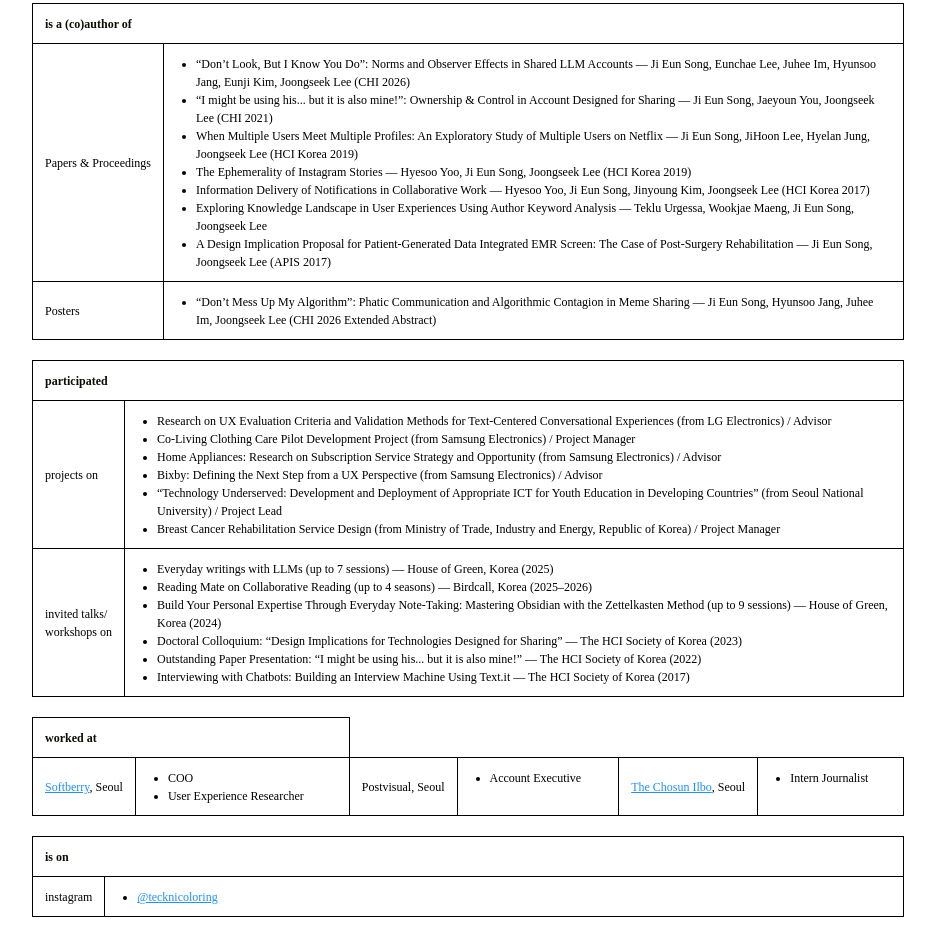
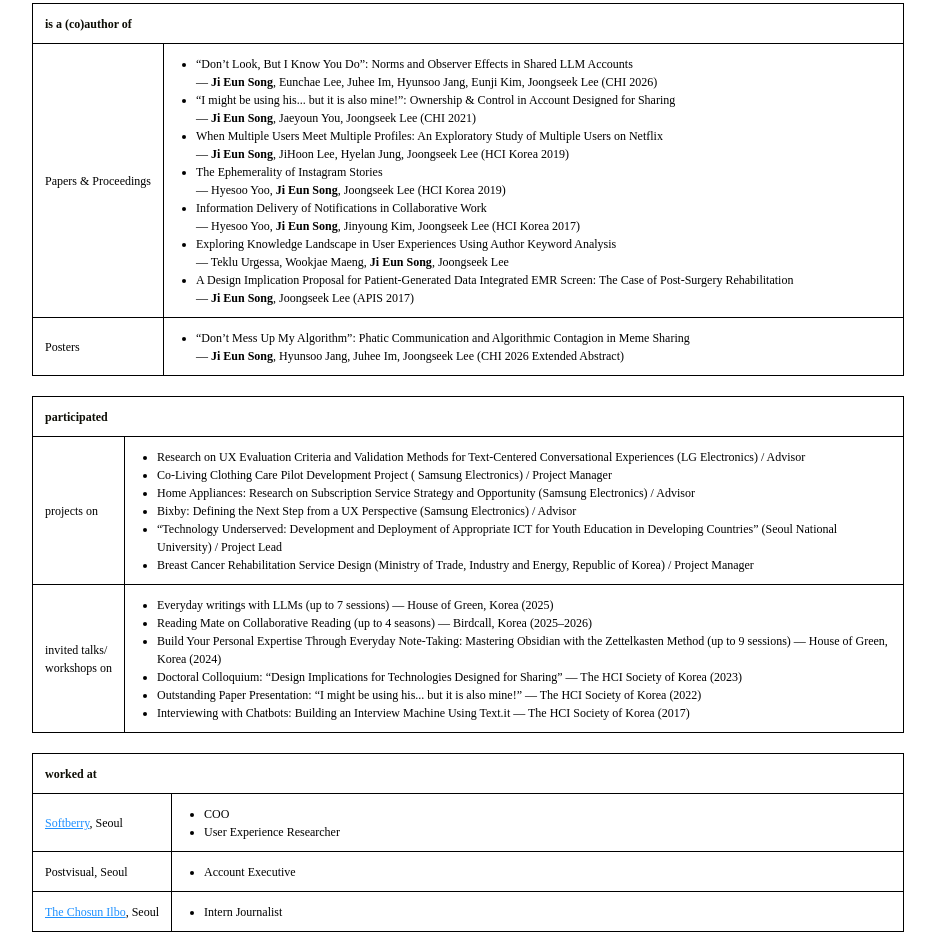
Before and after one commit to geegeegeeeun/jieunsong, a plain HTML site: page index.html in a window 1280 px wide. Shown: the part 655-1590 px from the top of the page, without its empty margins (172-1107 px from the left). Drawn offline with Linux system fonts and the light colour scheme.

Commit message:
update index.html

```diff
--- a/index.html
+++ b/index.html
@@ -333,36 +333,36 @@
                 <ul>
                   <li>
                     “Don’t Look, But I Know You Do”: Norms and Observer Effects
-                    in Shared LLM Accounts — Ji Eun Song, Eunchae Lee, Juhee Im,
+                    in Shared LLM Accounts<br>— <strong>Ji Eun Song</strong>, Eunchae Lee, Juhee Im,
                     Hyunsoo Jang, Eunji Kim, Joongseek Lee (CHI 2026)
                   </li>
                   <li>
                     “I might be using his... but it is also mine!”: Ownership
-                    &amp; Control in Account Designed for Sharing — Ji Eun Song,
+                    &amp; Control in Account Designed for Sharing<br>— <strong>Ji Eun Song</strong>,
                     Jaeyoun You, Joongseek Lee (CHI 2021)
                   </li>
                   <li>
                     When Multiple Users Meet Multiple Profiles: An Exploratory
-                    Study of Multiple Users on Netflix — Ji Eun Song, JiHoon
+                    Study of Multiple Users on Netflix<br>— <strong>Ji Eun Song</strong>, JiHoon
                     Lee, Hyelan Jung, Joongseek Lee (HCI Korea 2019)
                   </li>
                   <li>
-                    The Ephemerality of Instagram Stories — Hyesoo Yoo, Ji Eun
-                    Song, Joongseek Lee (HCI Korea 2019)
+                    The Ephemerality of Instagram Stories<br>— Hyesoo Yoo, <strong>Ji Eun
+                    Song</strong>, Joongseek Lee (HCI Korea 2019)
                   </li>
                   <li>
-                    Information Delivery of Notifications in Collaborative Work — Hyesoo Yoo, Ji Eun
-                    Song, Jinyoung Kim, Joongseek Lee (HCI Korea 2017)
+                    Information Delivery of Notifications in Collaborative Work<br>— Hyesoo Yoo, <strong>Ji Eun
+                    Song</strong>, Jinyoung Kim, Joongseek Lee (HCI Korea 2017)
                   </li>
                   <li>
                     Exploring Knowledge Landscape in User Experiences Using
-                    Author Keyword Analysis — Teklu Urgessa, Wookjae Maeng, Ji
-                    Eun Song, Joongseek Lee
+                    Author Keyword Analysis<br>— Teklu Urgessa, Wookjae Maeng, <strong>Ji
+                    Eun Song</strong>, Joongseek Lee
                   </li>
                   <li>
                     A Design Implication Proposal for Patient-Generated Data
                     Integrated EMR Screen: The Case of Post-Surgery
-                    Rehabilitation — Ji Eun Song, Joongseek Lee (APIS 2017)
+                    Rehabilitation<br>— <strong>Ji Eun Song</strong>, Joongseek Lee (APIS 2017)
                   </li>
                 </ul>
               </td>
@@ -373,7 +373,7 @@
                 <ul>
                   <li>
                     “Don’t Mess Up My Algorithm”: Phatic Communication and
-                    Algorithmic Contagion in Meme Sharing — Ji Eun Song, Hyunsoo
+                    Algorithmic Contagion in Meme Sharing<br>— <strong>Ji Eun Song</strong>, Hyunsoo
                     Jang, Juhee Im, Joongseek Lee (CHI 2026 Extended Abstract)
                   </li>
                 </ul>
@@ -397,28 +397,28 @@
                 <ul>
                   <li>
                     Research on UX Evaluation Criteria and Validation Methods
-                    for Text-Centered Conversational Experiences (from LG
+                    for Text-Centered Conversational Experiences (LG
                     Electronics) / Advisor
                   </li>
                   <li>
-                    Co-Living Clothing Care Pilot Development Project (from
+                    Co-Living Clothing Care Pilot Development Project (
                     Samsung Electronics) / Project Manager
                   </li>
                   <li>
                     Home Appliances: Research on Subscription Service Strategy
-                    and Opportunity (from Samsung Electronics) / Advisor
+                    and Opportunity (Samsung Electronics) / Advisor
                   </li>
                   <li>
-                    Bixby: Defining the Next Step from a UX Perspective (from
-                    Samsung Electronics) / Advisor
+                    Bixby: Defining the Next Step from a UX Perspective (Samsung
+                    Electronics) / Advisor
                   </li>
                   <li>
                     “Technology Underserved: Development and Deployment of
                     Appropriate ICT for Youth Education in Developing Countries”
-                    (from Seoul National University) / Project Lead
+                    (Seoul National University) / Project Lead
                   </li>
                   <li>
-                    Breast Cancer Rehabilitation Service Design (from Ministry
+                    Breast Cancer Rehabilitation Service Design (Ministry
                     of Trade, Industry and Energy, Republic of Korea) / Project
                     Manager
                   </li>
@@ -461,7 +461,7 @@
         </table>
       </section>
 
-      <section id="worked at">
+      <section id="worked-at">
         <table class="info-table">
           <thead>
             <tr>
@@ -473,18 +473,24 @@
               <td class="label"><a href="https://www.soft-berry.com/en">Softberry</a>, Seoul</td>
               <td>
                 <ul>
-                  <li> COO </li>
-                  <li> User Experience Researcher </li>
+                  <li>COO</li>
+                  <li>User Experience Researcher</li>
                 </ul>
-                  <td class="label">Postvisual, Seoul</td>
+              </td>
+            </tr>
+            <tr>
+              <td class="label">Postvisual, Seoul</td>
               <td>
                 <ul>
-                  <li> Account Executive </li>
+                  <li>Account Executive</li>
                 </ul>
+              </td>
+            </tr>
+            <tr>
               <td class="label"><a href="https://www.chosun.com">The Chosun Ilbo</a>, Seoul</td>
               <td>
                 <ul>
-                  <li> Intern Journalist </li>
+                  <li>Intern Journalist</li>
                 </ul>
               </td>
             </tr>
```
